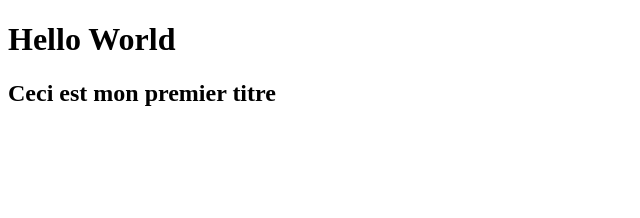
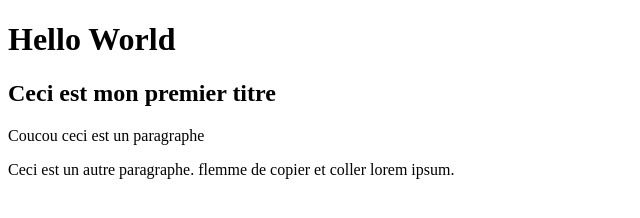
Before and after one commit to joppe9875-oss/html_exos, a plain HTML site: page index.html in a window 1280 px wide. Shown: the whole page, without its empty margins (0-640 px from the left). Drawn offline with Linux system fonts and the light colour scheme.

Commit message:
add paragraph to index html

```diff
--- a/index.html
+++ b/index.html
@@ -8,5 +8,7 @@
 <body>
 <h1>Hello World</h1>
 <h2>Ceci est mon premier titre</h2>
+<p>Coucou ceci est un paragraphe</p>
+<p>Ceci est un autre paragraphe. flemme de copier et coller lorem ipsum.</p>
 </body>
 </html>
```
